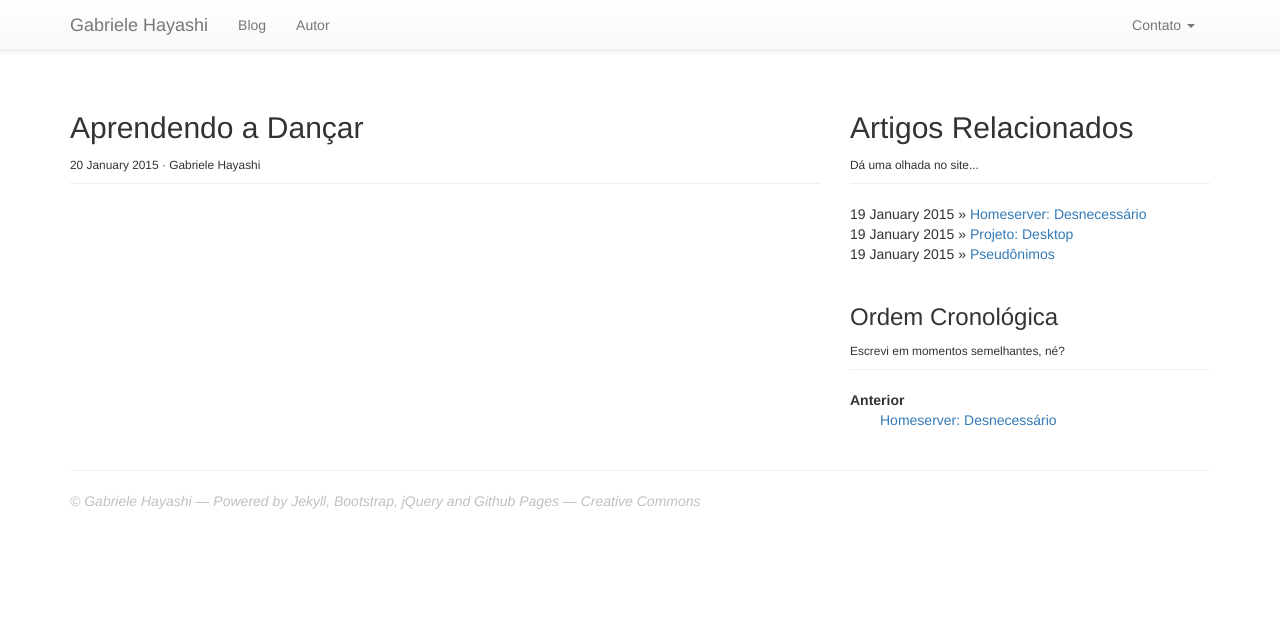
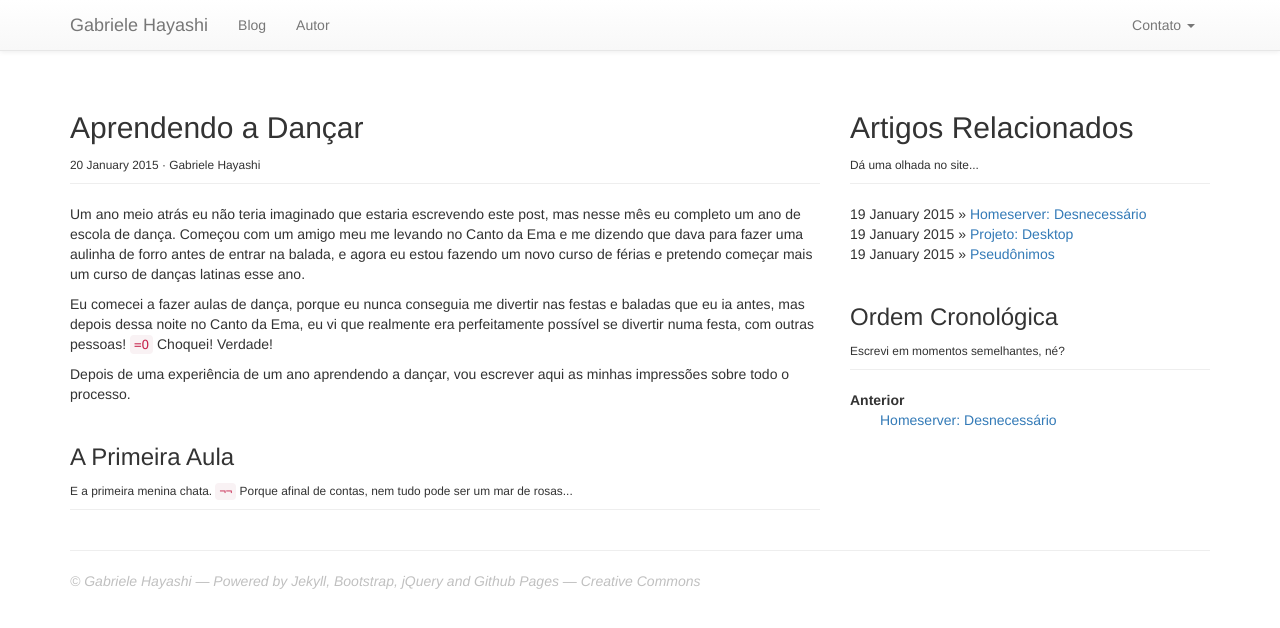
Before and after one commit to gahayashi/gahayashi.github.io, a Jekyll site: the page built from _posts/2015-01-20-aprendendo-danca.markdown, in a window 1280 px wide. Shown: the top 628 px of the page. Built offline with Jekyll 4.4.1, drawn with Linux system fonts in a browser that asks for light colours.

Commit message:
Starting to write the post.

```diff
--- a/_posts/2015-01-20-aprendendo-danca.markdown
+++ b/_posts/2015-01-20-aprendendo-danca.markdown
@@ -4,3 +4,14 @@ title:  "Aprendendo a Dançar"
 date:   2015-01-20 10:00:00 BRL
 categories: Divagando
 ---
+
+Um ano meio atrás eu não teria imaginado que estaria escrevendo este post, mas nesse mês eu completo um ano de escola de dança. Começou com um amigo meu me levando no Canto da Ema e me dizendo que dava para fazer uma aulinha de forro antes de entrar na balada, e agora eu estou fazendo um novo curso de férias e pretendo começar mais um curso de danças latinas esse ano.
+
+Eu comecei a fazer aulas de dança, porque eu nunca conseguia me divertir nas festas e baladas que eu ia antes, mas depois dessa noite no Canto da Ema, eu vi que realmente era perfeitamente possível se divertir numa festa, com outras pessoas! `=O` Choquei! Verdade!
+
+Depois de uma experiência de um ano aprendendo a dançar, vou escrever aqui as minhas impressões sobre todo o processo.
+
+<div class="page-header">
+	<h3>A Primeira Aula</h3>
+	<small>E a primeira menina chata. <code>¬¬</code> Porque afinal de contas, nem tudo pode ser um mar de rosas...</small>
+</div>
```
